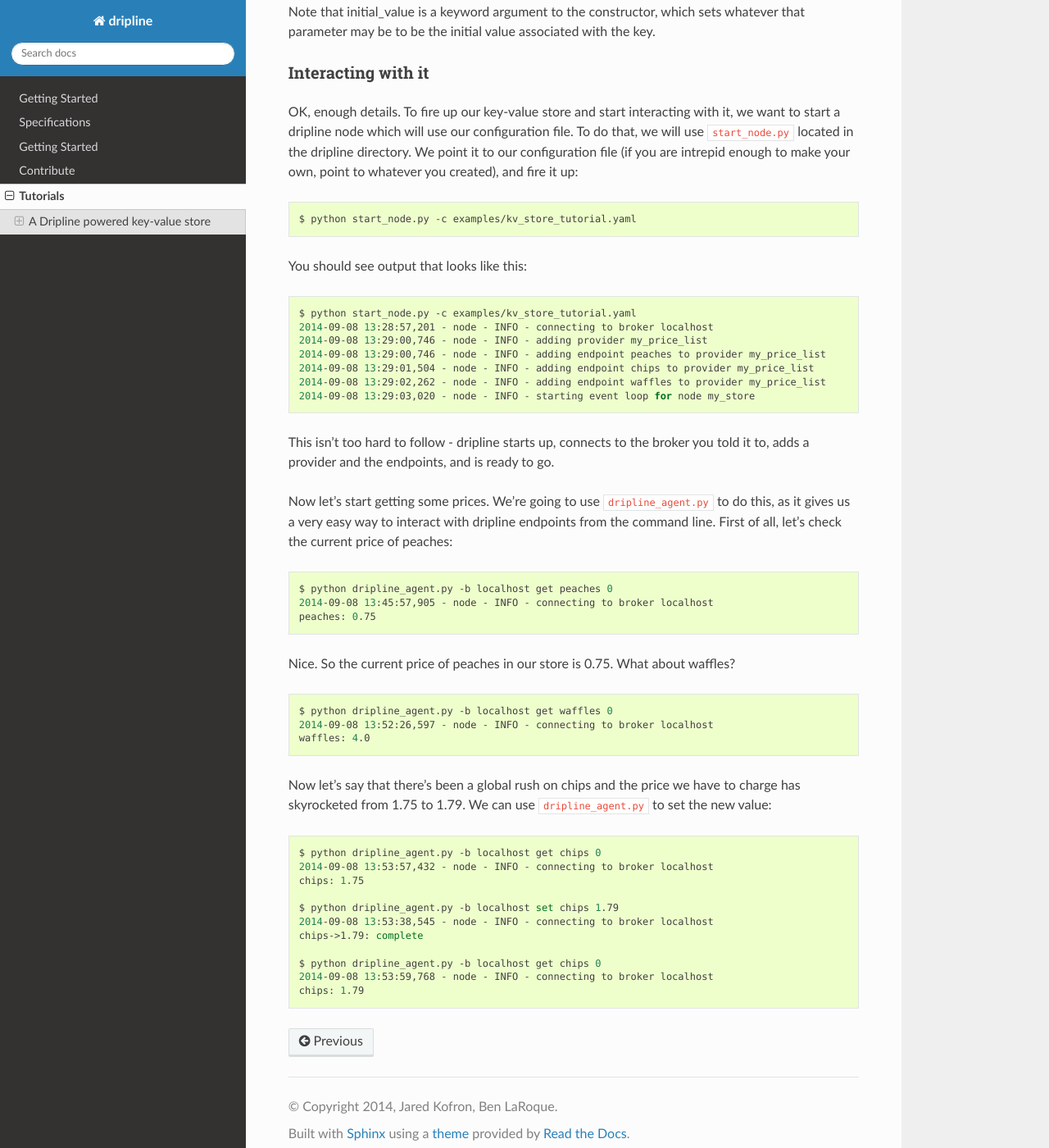
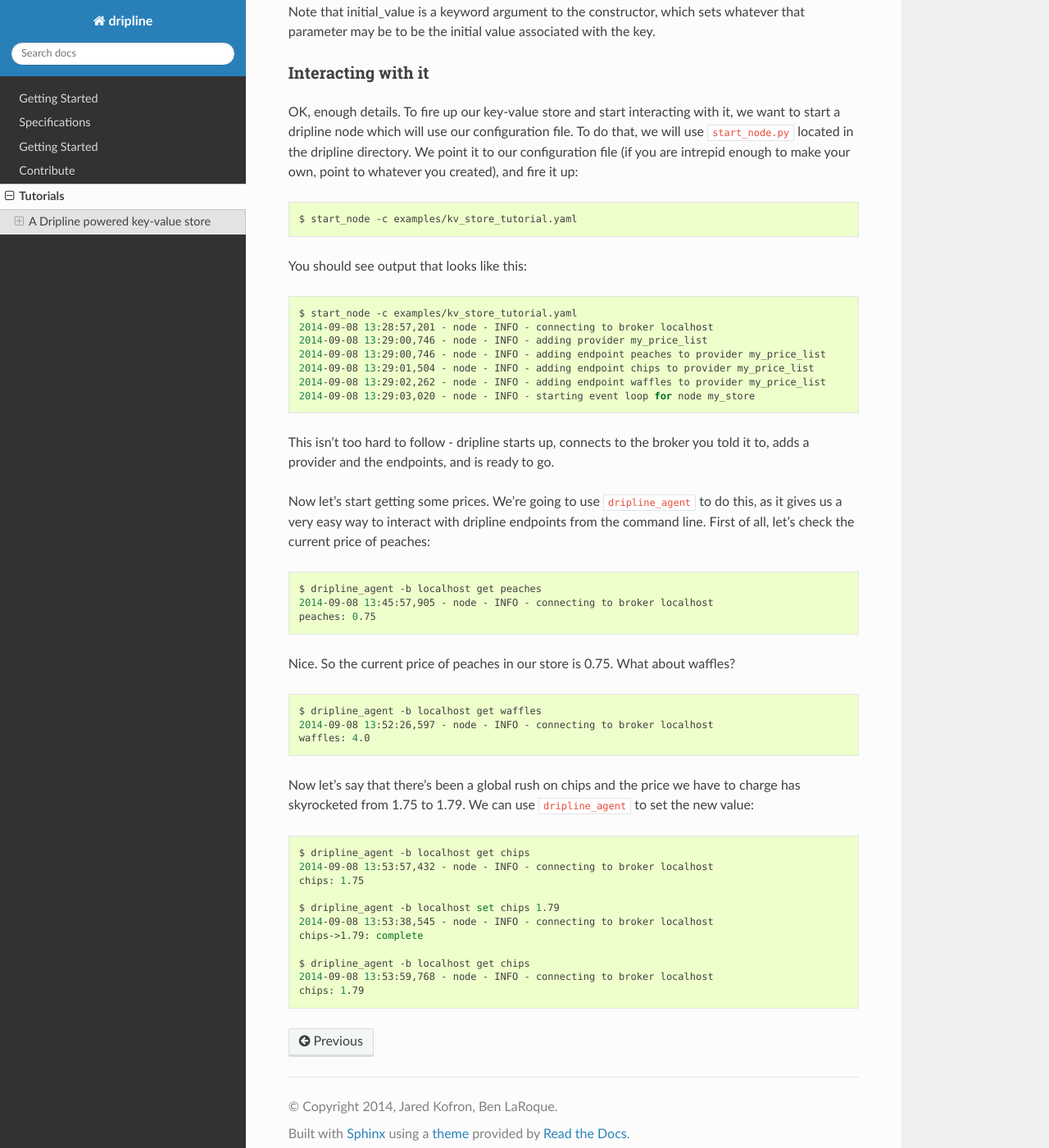
Before and after one commit to driplineorg/dripline-python, a Sphinx documentation site: the page built from doc/tutorials.rst, in a window 1280 px wide and 1400 px high, scrolled down 2114 px. Shown: the whole window at 82% size. Built offline with Sphinx 7.4.7 and the Read the Docs theme 2.0.0, drawn with Linux system fonts in a browser that asks for light colours.

Commit message:
fixing CLI for appications

```diff
--- a/doc/tutorials.rst
+++ b/doc/tutorials.rst
@@ -116,13 +116,13 @@
 
 .. code-block:: bash
 
- $ python start_node.py -c examples/kv_store_tutorial.yaml
+ $ start_node -c examples/kv_store_tutorial.yaml
 
 You should see output that looks like this:
 
 .. code-block:: bash
 
- $ python start_node.py -c examples/kv_store_tutorial.yaml
+ $ start_node -c examples/kv_store_tutorial.yaml
  2014-09-08 13:28:57,201 - node - INFO - connecting to broker localhost
  2014-09-08 13:29:00,746 - node - INFO - adding provider my_price_list
  2014-09-08 13:29:00,746 - node - INFO - adding endpoint peaches to provider my_price_list
@@ -133,14 +133,14 @@
 This isn't too hard to follow - dripline starts up, connects to the broker
 you told it to, adds a provider and the endpoints, and is ready to go.
 
-Now let's start getting some prices.  We're going to use ``dripline_agent.py``
+Now let's start getting some prices.  We're going to use ``dripline_agent``
 to do this, as it gives us a very easy way to interact with dripline
 endpoints from the command line.  First of all, let's check the current
 price of peaches:
 
 .. code-block:: bash
 
-    $ python dripline_agent.py -b localhost get peaches 0
+    $ dripline_agent -b localhost get peaches
     2014-09-08 13:45:57,905 - node - INFO - connecting to broker localhost
     peaches: 0.75
 
@@ -149,24 +149,24 @@
 
 .. code-block:: bash
 
-    $ python dripline_agent.py -b localhost get waffles 0
+    $ dripline_agent -b localhost get waffles
     2014-09-08 13:52:26,597 - node - INFO - connecting to broker localhost
     waffles: 4.0
 
 Now let's say that there's been a global rush on chips and the price we
 have to charge has skyrocketed from 1.75 to 1.79.  We can use
-``dripline_agent.py`` to set the new value:
+``dripline_agent`` to set the new value:
 
 .. code-block:: bash
 
-  $ python dripline_agent.py -b localhost get chips 0
+  $ dripline_agent -b localhost get chips
   2014-09-08 13:53:57,432 - node - INFO - connecting to broker localhost
   chips: 1.75
 
-  $ python dripline_agent.py -b localhost set chips 1.79
+  $ dripline_agent -b localhost set chips 1.79
   2014-09-08 13:53:38,545 - node - INFO - connecting to broker localhost
   chips->1.79: complete
 
-  $ python dripline_agent.py -b localhost get chips 0
+  $ dripline_agent -b localhost get chips
   2014-09-08 13:53:59,768 - node - INFO - connecting to broker localhost
   chips: 1.79
```
Also changed, not shown: 4 other files.
